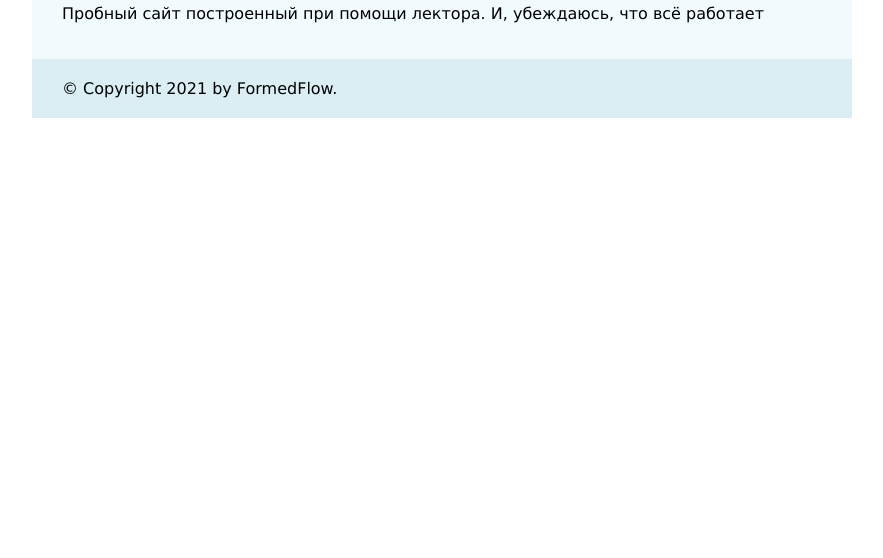
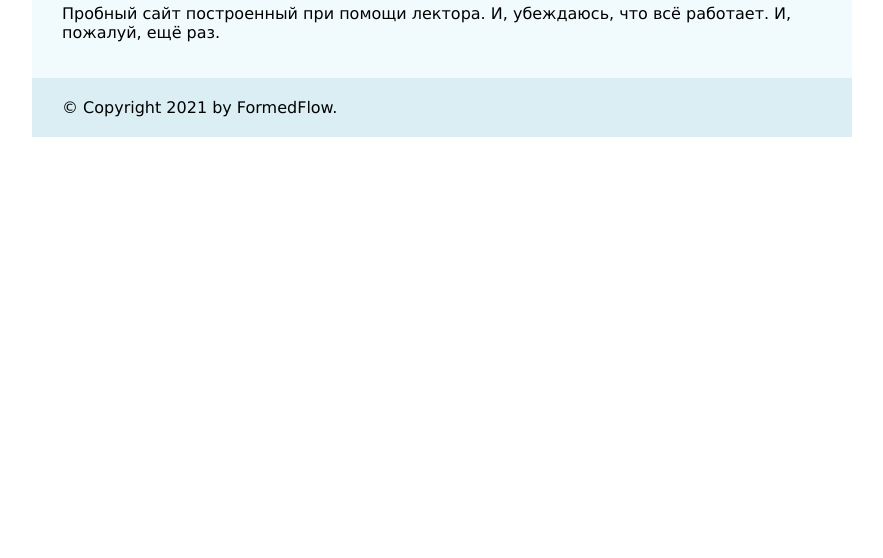
Before and after one commit to FormedFlow/lektor-test, a plain HTML site: page index.html in a window 1280 px wide. Shown: the part 242-800 px from the top of the page, without its empty margins (198-1081 px from the left). Drawn offline with Linux system fonts and the light colour scheme.

Commit message:
Synchronized build

```diff
--- a/index.html
+++ b/index.html
@@ -20,7 +20,8 @@
 
   <h2>Тестируем лектор</h2>
   <p>Пробный сайт построенный при помощи лектора.
-И, убеждаюсь, что всё работает</p>
+И, убеждаюсь, что всё работает.
+И, пожалуй, ещё раз.</p>
 
 
   </div>
```
